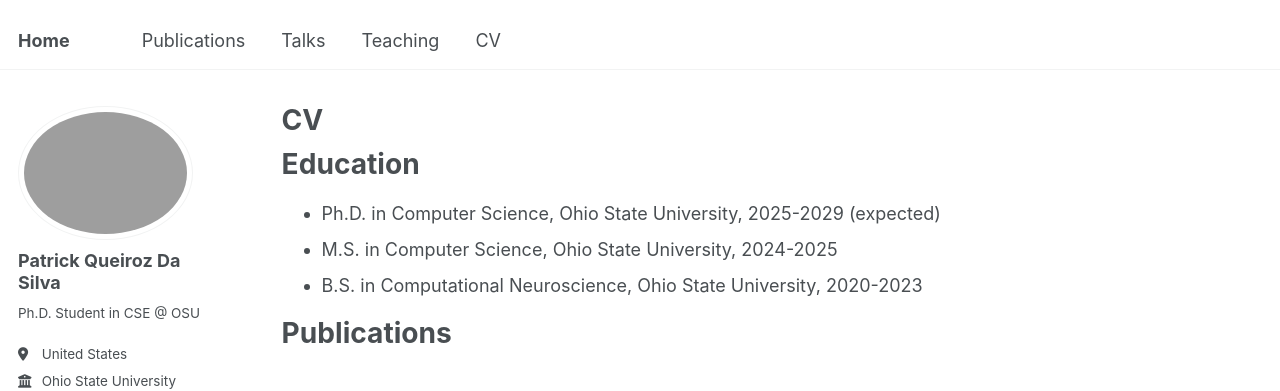
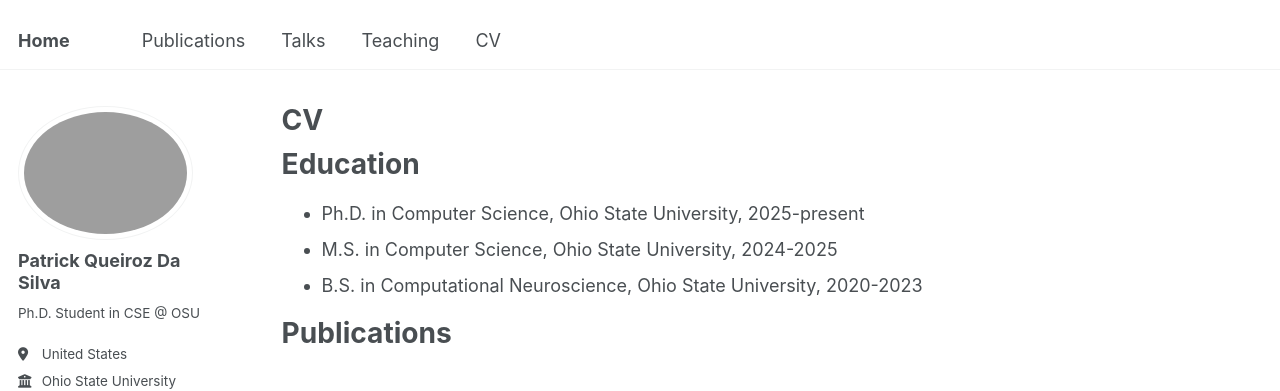
Before and after one commit to patqdasilva/patqdasilva.github.io, a Jekyll site: the page built from _pages/cv.md, in a window 1280 px wide and 900 px high. Shown: the top 391 px of the window. Built offline with Jekyll 4.4.1, drawn with Linux system fonts in a browser that asks for light colours; some web fonts are replaced.

Commit message:
Update Ph.D. date from '2025-2029' to '2025-present'

```diff
--- a/_pages/cv.md
+++ b/_pages/cv.md
@@ -11,7 +11,7 @@ redirect_from:
 
 Education
 ======
-* Ph.D. in Computer Science, Ohio State University, 2025-2029 (expected)
+* Ph.D. in Computer Science, Ohio State University, 2025-present
 * M.S. in Computer Science, Ohio State University, 2024-2025
 * B.S. in Computational Neuroscience, Ohio State University, 2020-2023
 
```
